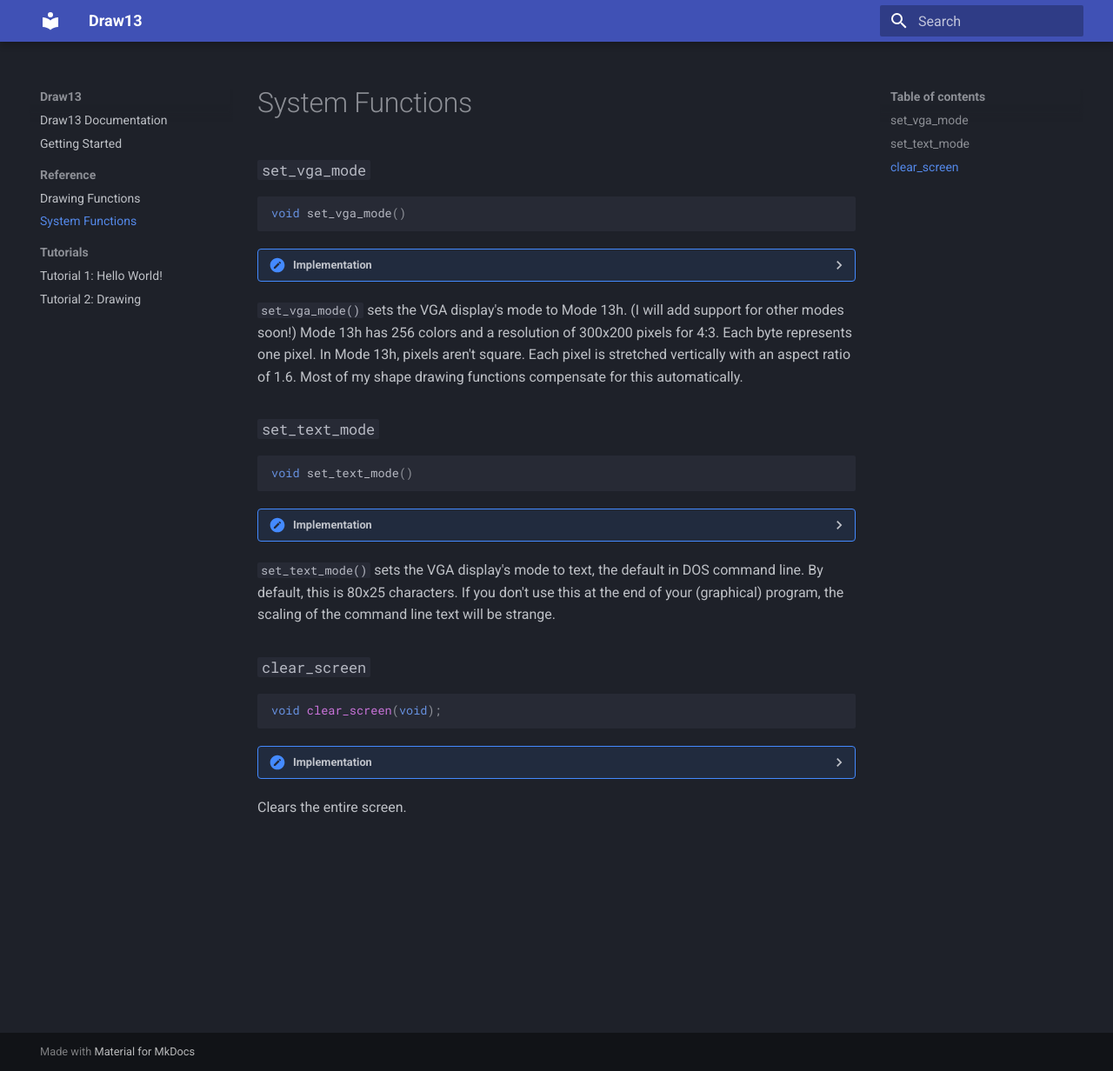
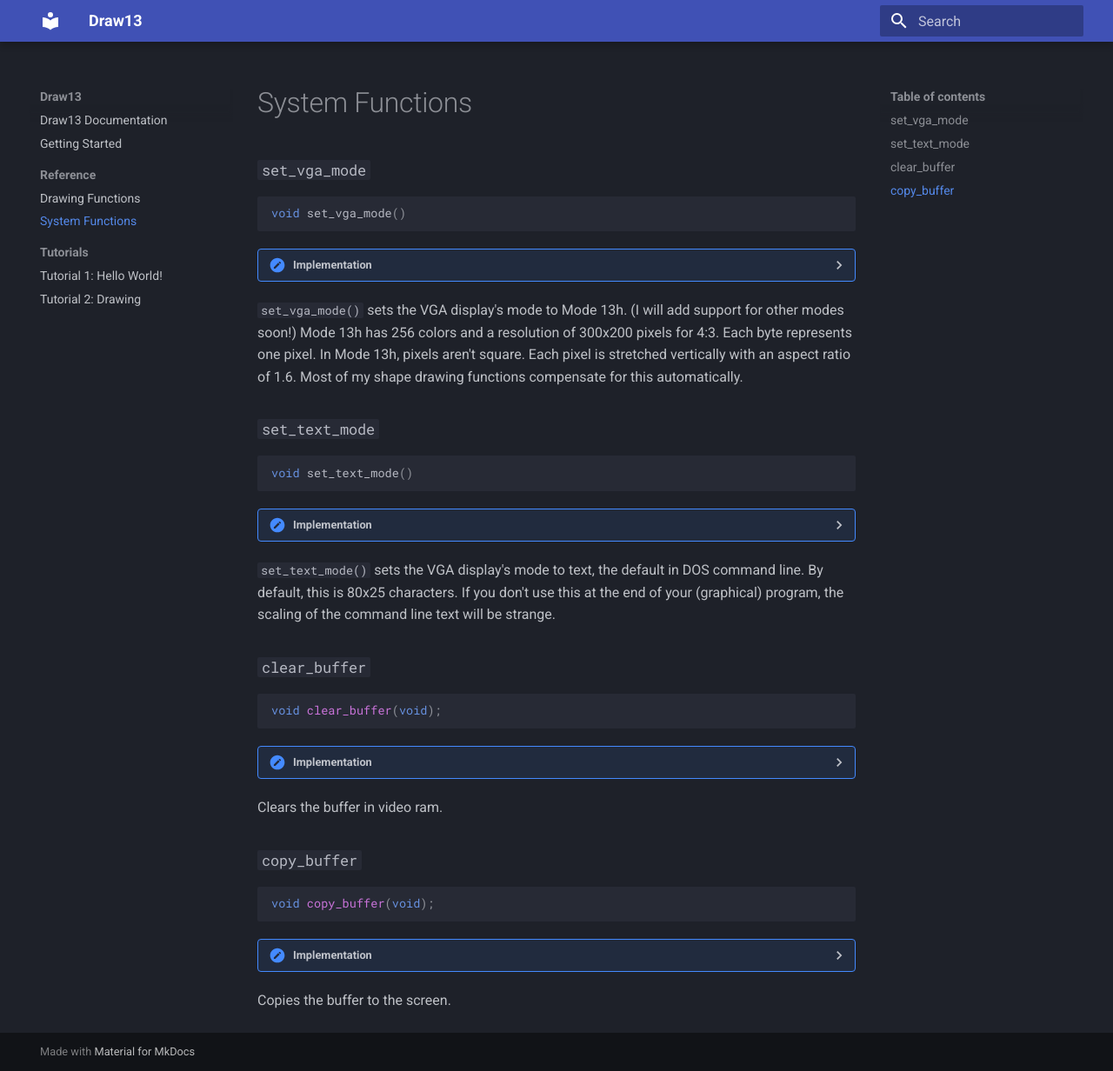
Before and after one commit to goldfishdev/Draw13, an MkDocs documentation site: the page built from docs/reference/systemfunctions.md, in a window 1280 px wide and 1232 px high. Shown: the whole window at 87% size. Built offline with MkDocs 1.6.1 and Material for MkDocs 9.7.7, drawn with Linux system fonts in a browser that asks for light colours.

Commit message:
added double buffering. minor docs and other fixes

````diff
--- a/docs/reference/systemfunctions.md
+++ b/docs/reference/systemfunctions.md
@@ -31,15 +31,27 @@ void set_text_mode()
 `set_text_mode()` sets the VGA display's mode to text, the default in DOS command line. By default, this is 80x25 characters.
 If you don't use this at the end of your (graphical) program, the scaling of the command line text will be strange.
 
-### `clear_screen`
+### `clear_buffer`
 ```c
-void clear_screen(void);
+void clear_buffer(void);
 ```
 
 ??? Implementation
 
-		void clear_screen() {
+		void clear_buffer() {
+			_fmemset(buffer, 0, 320*200);
+		}
+Clears the buffer in video ram.
+
+### `copy_buffer`
+```c
+void copy_buffer(void);
+```
+
+??? Implementation
+
+		void copy_buffer() { // sets vga to the buffer all at once
 			unsigned char far *vga = (unsigned char far*)0xA0000000L;
-			_fmemset(vga, 0, 320 * 200);
+			_fmemcpy(vga, buffer, 320*200);
 		}
-Clears the entire screen.
+Copies the buffer to the screen.
````
Also changed, not shown: README.md (+1 -1 lines), docs/getting_started.md (+7 -1 lines), docs/reference/drawingfunctions.md (+2 -6 lines), docs/tutorials/tutorial1.md (+1 -1 lines), docs/tutorials/tutorial2.md (+1 -1 lines), 2 other files.
